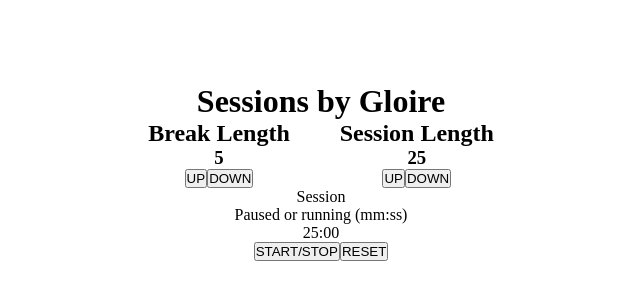
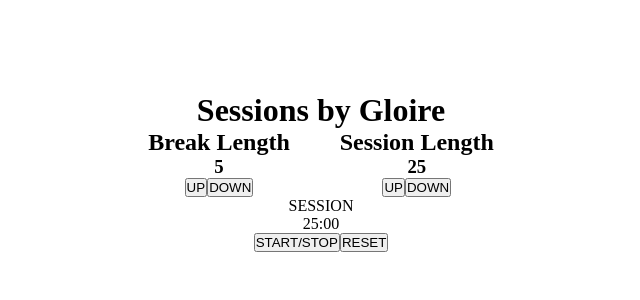
Before and after one commit to glorie-git/freecodecamp, a React (Vite) app in the folder sessions/: page / in a window 1280 px wide. Shown: the part 228-528 px from the top of the page, without its empty margins (319-959 px from the left). Built offline with nearby package versions, Linux system fonts and the light colour scheme.

Commit message:
Add functionality to swtich between Sessions and Breaks.
Fix increment and decrement issue

```diff
--- a/sessions/src/App.jsx
+++ b/sessions/src/App.jsx
@@ -1,4 +1,5 @@
 import { useState, useEffect, useRef } from "react";
+import { beep as alertSound } from "./assests/sounds";
 
 function App() {
   // units are in seconds
@@ -7,16 +8,25 @@ function App() {
     break: 5 * 60,
   };
   const timerRef = useRef(null);
+  const MODE = {
+    SESSION: "session",
+    BREAK: "break",
+  };
 
   const [sessionLength, setSessionLength] = useState(DEFAULT.session);
   const [breakLength, setBreakLength] = useState(DEFAULT.break);
   const [pauseTimer, setPauseTimer] = useState(true);
   const [count, setCount] = useState(DEFAULT.session);
+  const [mode, setMode] = useState(MODE.SESSION);
+  const alert = document.getElementById("beep");
 
   const handleReset = () => {
-    console.log("Reseting timer");
     // stop timer
     clearInterval(timerRef.current);
+
+    // stop audio
+    alert.pause();
+    alert.currentTime = 0;
 
     // reset variables
     setSessionLength(DEFAULT.session);
@@ -31,36 +41,92 @@ function App() {
   };
 
   const breakDecrement = () => {
-    const newBreakLength = breakLength - 1;
+    const newBreakLength = breakLength - 60;
     setBreakLength(newBreakLength <= 0 ? breakLength : newBreakLength);
   };
 
   const breakIncrement = () => {
-    const newBreakLength = breakLength + 1;
-    setBreakLength(newBreakLength > 60 ? breakLength : newBreakLength);
+    const newBreakLength = breakLength + 60;
+    setBreakLength(newBreakLength > 60 * 60 ? breakLength : newBreakLength);
   };
 
   const sessionDecrement = () => {
-    const newSessionLength = sessionLength - 1;
-    setSessionLength(newSessionLength <= 0 ? sessionLength : newSessionLength);
+    const newSessionLength = sessionLength - 60;
+    if (newSessionLength <= 0) {
+      setSessionLength(sessionLength);
+      setCount(sessionLength);
+    } else {
+      setSessionLength(newSessionLength);
+      setCount(newSessionLength);
+    }
   };
 
   const sessionIncrement = () => {
-    const newSessionLength = sessionLength + 1;
-    setSessionLength(newSessionLength > 60 ? sessionLength : newSessionLength);
+    const newSessionLength = sessionLength + 60;
+    if (newSessionLength > 60 * 60) {
+      setSessionLength(sessionLength);
+      setCount(sessionLength);
+    } else {
+      setSessionLength(newSessionLength);
+      setCount(newSessionLength);
+    }
   };
 
   useEffect(() => {
+    const playAlertSound = () => {
+      try {
+        alert.play();
+      } catch (e) {
+        console.log(e);
+      }
+    };
     // Set up the interval
     if (timerRef.current) clearInterval(timerRef.current);
+
+    // switch between session and break
+    if (count === 0) {
+      // switch
+      playAlertSound();
+      if (mode === MODE.BREAK) {
+        setMode(() => MODE.SESSION);
+        setCount(sessionLength);
+      } else {
+        setMode(() => MODE.BREAK);
+        setCount(breakLength);
+      }
+      return;
+    }
+
     const interval = setInterval(() => {
       pauseTimer ? null : setCount((prevCount) => prevCount - 1);
     }, 1000); // Update every second
     timerRef.current = interval;
     // Clean up the interval on component unmount
     return () => clearInterval(interval);
-  }, [pauseTimer]); // Empty dependency array means this effect runs once on mount
+  }, [
+    DEFAULT.break,
+    DEFAULT.session,
+    MODE.BREAK,
+    MODE.SESSION,
+    alert,
+    breakLength,
+    count,
+    mode,
+    pauseTimer,
+    sessionLength,
+  ]); // Empty dependency array means this effect runs once on mount
 
+  const setMinutes = (count) => {
+    return Math.floor(count / 60)
+      .toString()
+      .padStart(2, "0");
+  };
+
+  const setSeconds = (count) => {
+    return Math.floor(count % 60)
+      .toString()
+      .padStart(2, "0");
+  };
   return (
     <div id="wrapper">
       <h1>Sessions by Gloire</h1>
@@ -69,7 +135,7 @@ function App() {
         <div id="break-label">
           <h2>Break Length</h2>
           <div id="break-length">
-            <h3>{breakLength / 60}</h3>
+            <h3>{Math.floor(breakLength / 60)}</h3>
           </div>
           <button id="break-increment" onClick={breakIncrement}>
             UP
@@ -82,7 +148,7 @@ function App() {
         <div id="session-label">
           <h2>Session Length</h2>
           <div id="session-length">
-            <h3>{sessionLength / 60}</h3>
+            <h3>{Math.floor(sessionLength / 60)}</h3>
           </div>
           <button id="session-increment" onClick={sessionIncrement}>
             UP
@@ -93,16 +159,9 @@ function App() {
         </div>
       </div>
 
-      <div id="timer-label">Session</div>
+      <div id="timer-label">{mode.toUpperCase()}</div>
       <div id="time-left">
-        Paused or running (mm:ss)
-        <br />
-        <span>
-          {Math.floor(count / 60)}:
-          {Math.floor(count % 60)
-            .toString()
-            .padStart(2, "0")}
-        </span>
+        {setMinutes(count)}:{setSeconds(count)}
       </div>
       <button id="start_stop" onClick={handleStart}>
         START/STOP
@@ -110,6 +169,7 @@ function App() {
       <button id="reset" onClick={handleReset}>
         RESET
       </button>
+      <audio id="beep" src={alertSound}></audio>
     </div>
   );
 }
```
